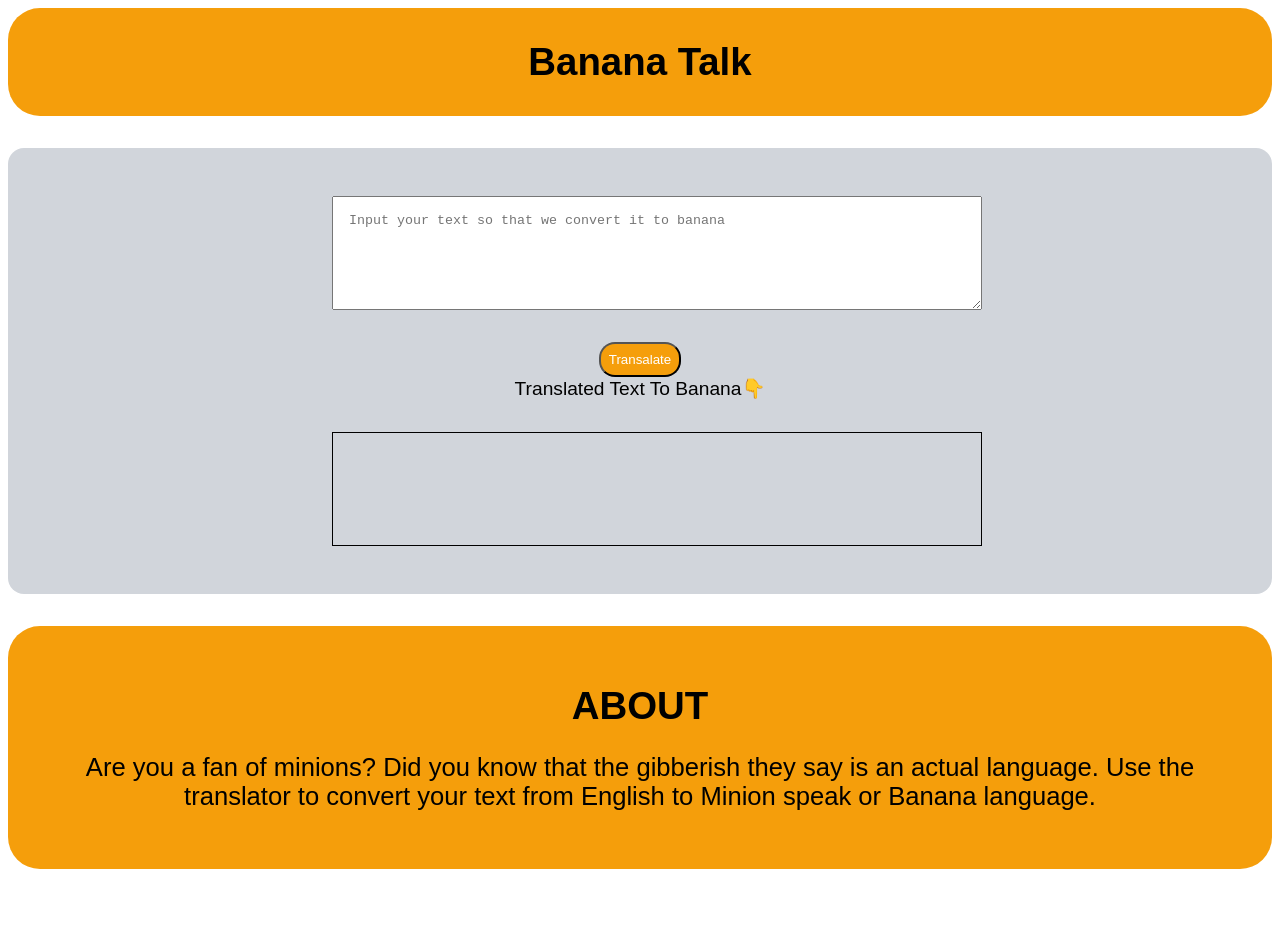
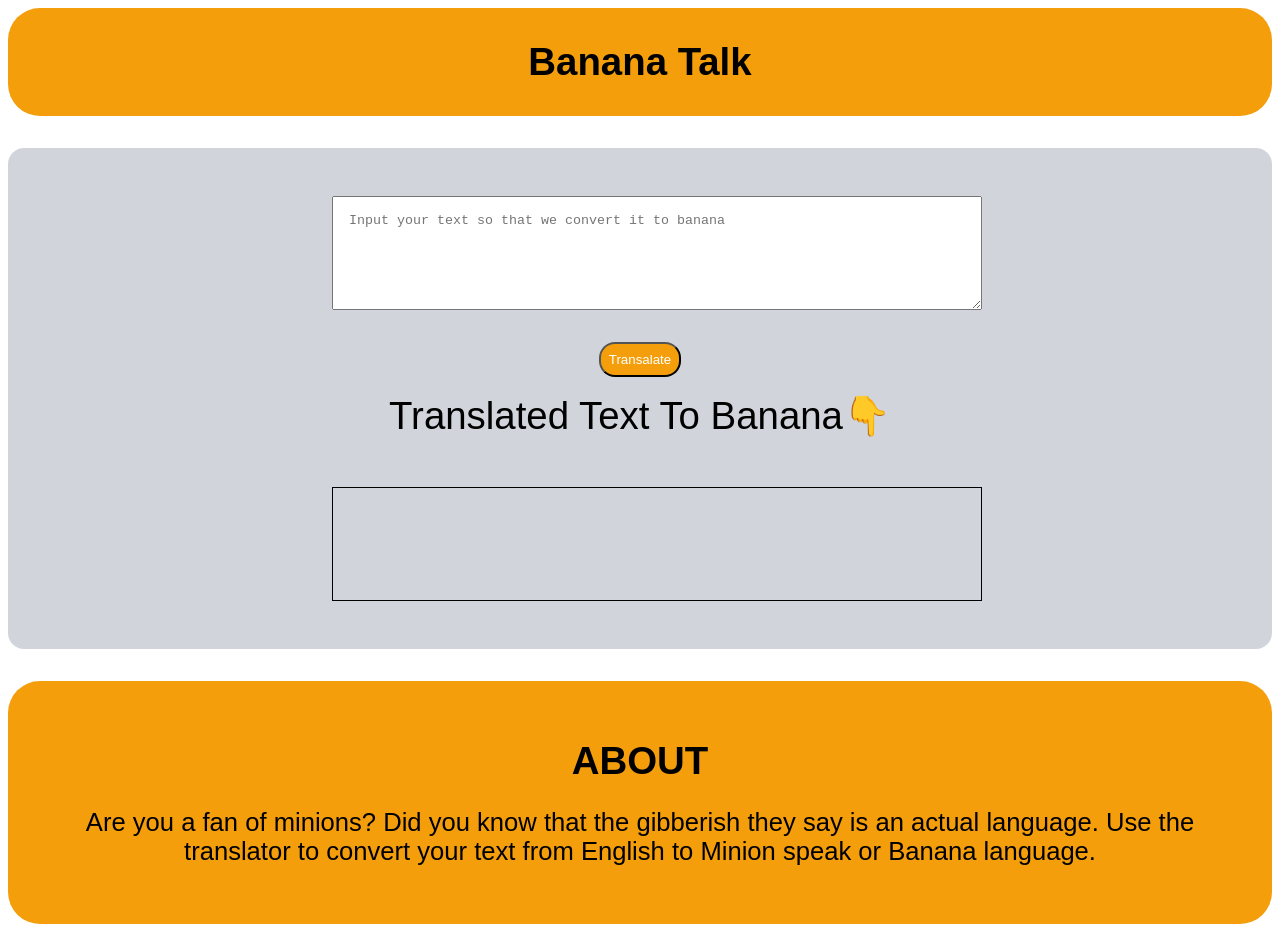
Before and after one commit to sagargse/banana-speak, a plain HTML site: page index.html in a window 1280 px wide. Before the commit the page ends 877 px from the top, so only its background shows below. Drawn offline with Linux system fonts and the light colour scheme.

Commit message:
Update index.html

```diff
--- a/index.html
+++ b/index.html
@@ -50,7 +50,6 @@
             border-radius: 1rem;
             margin: 2rem 0rem 2rem;
             padding: 1rem;
-            /* width: 50%; */
             text-align: center;
         }
     </style>
@@ -61,7 +60,7 @@
     <div class="back">
     <textarea id="txt-input" placeholder="Input your text so that we convert it to banana "></textarea>
     <button id="btn-translate">Transalate</button>
-    <div style="font-size: larger; text-align: center;">Translated Text To Banana👇</div>
+    <div style="font-size: 3vw; padding: 1rem; justify-content: center;">Translated Text To Banana👇</div>
     <div id="output"></div>
     <script src="app.js" type="text/javascript"></script>
     </div>
```
